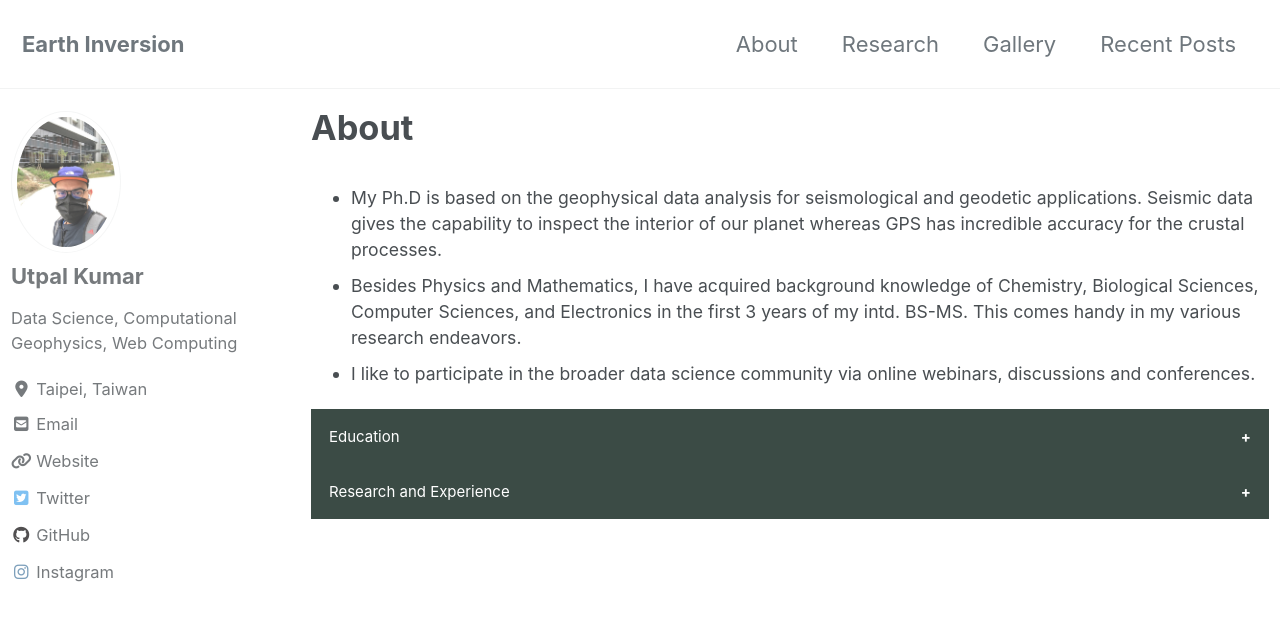
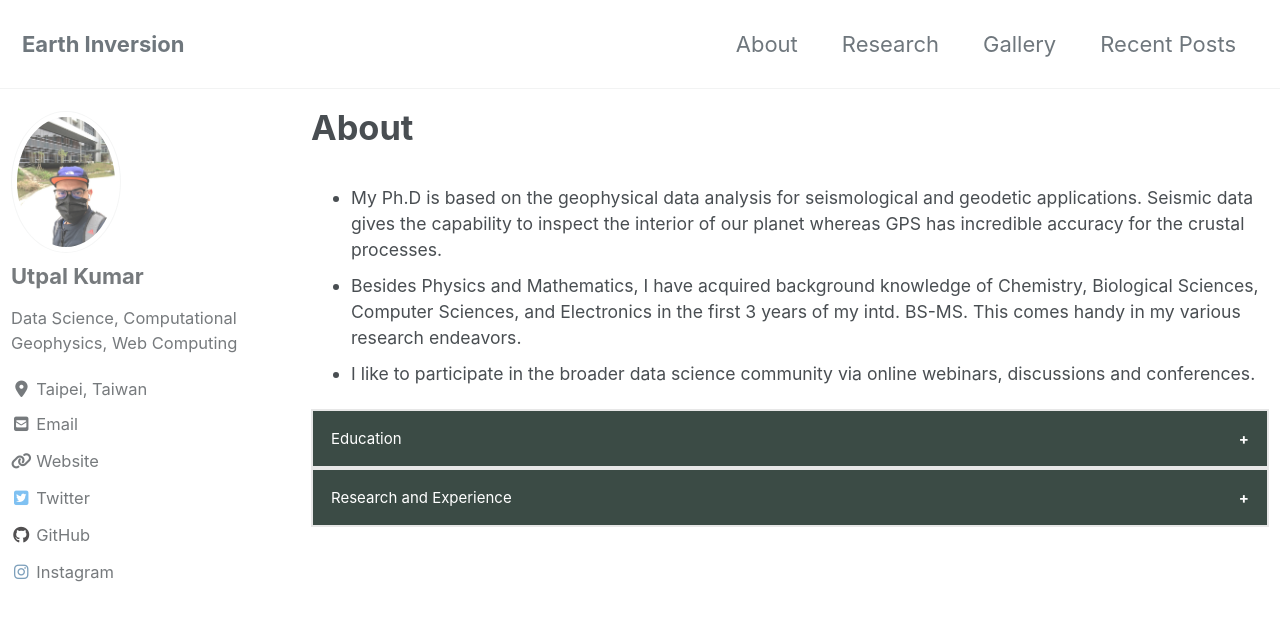
Before and after one commit to apexcodings/earthinversion.github.io, a Jekyll site: the page built from _pages/about-me.html, in a window 1280 px wide and 900 px high. Shown: the top 621 px of the window. Built offline with Jekyll 4.4.1, drawn with Linux system fonts in a browser that asks for light colours; cached includes are drawn as plain includes; nearby versions of some CDN libraries.

Commit message:
about me page collapsible implementation 1.0

```diff
--- a/_sass/minimal-mistakes/_page.scss
+++ b/_sass/minimal-mistakes/_page.scss
@@ -218,7 +218,7 @@
   cursor: pointer;
   padding: 18px;
   width: 100%;
-  border: none;
+  border: 2px solid #e7e7e7;
   text-align: left;
   outline: none;
   font-size: 15px;
```
